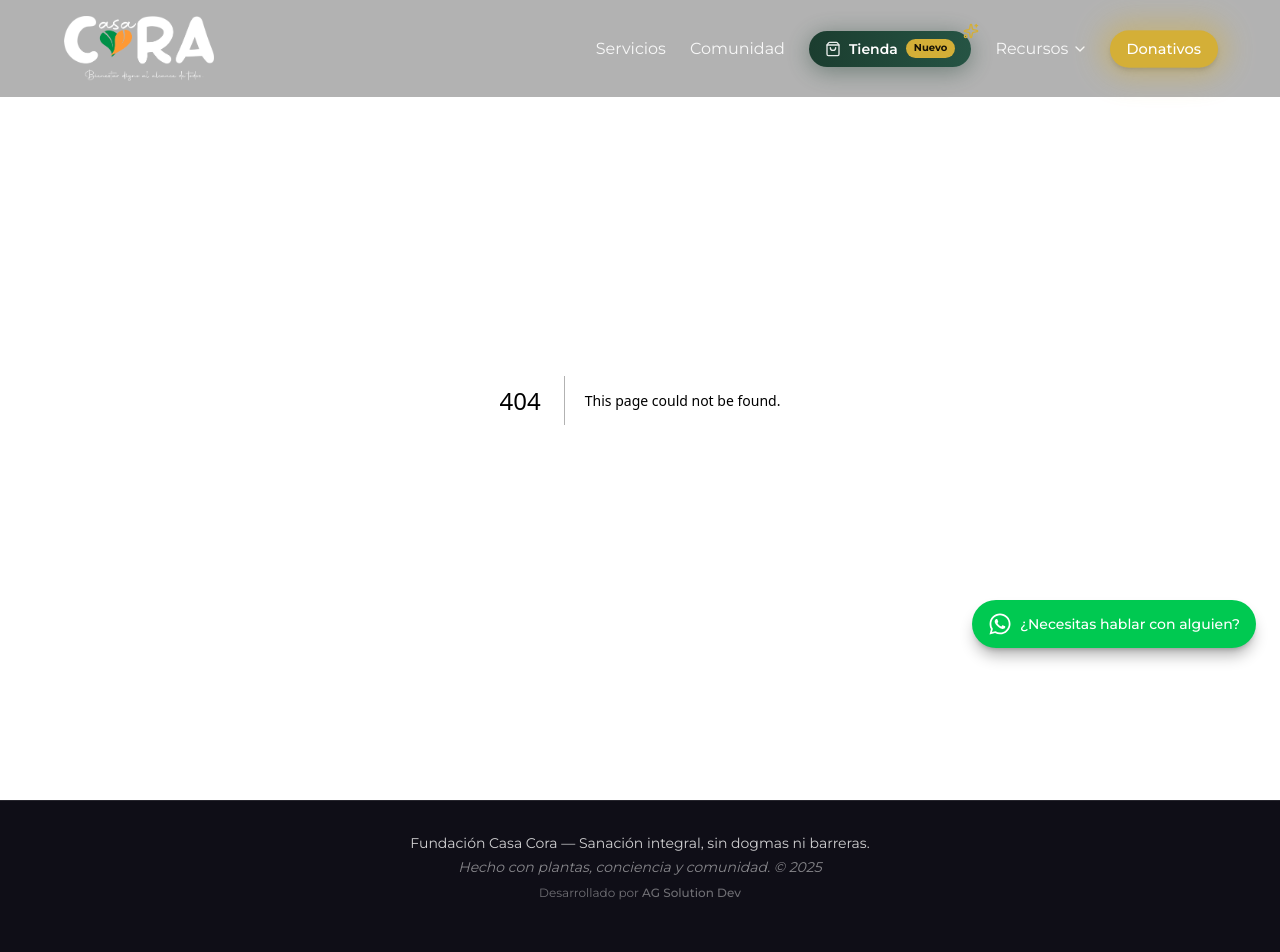
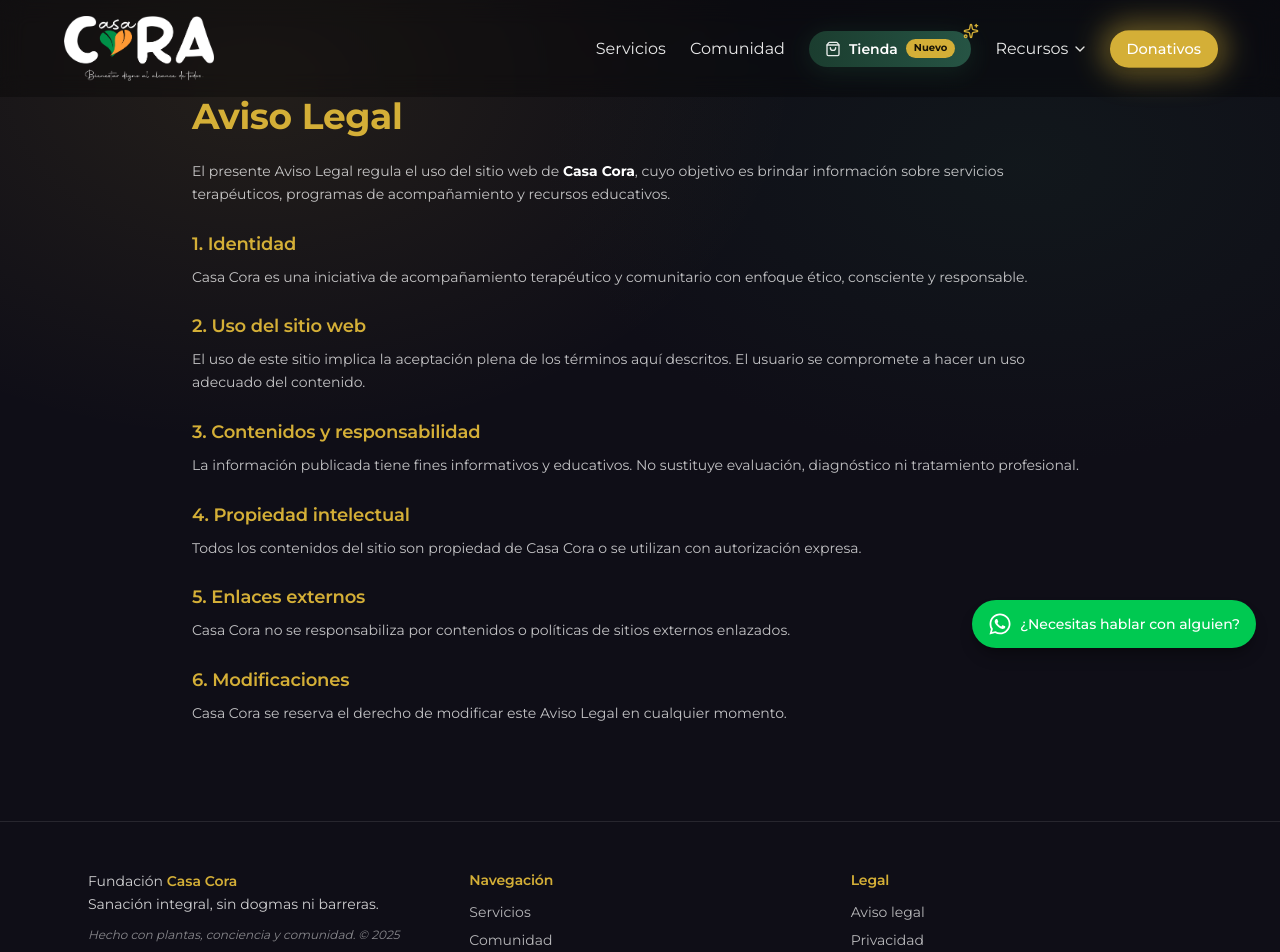
Before and after one commit to Abetar/casa_cora, a Next.js app: page /aviso-legal in a window 1280 px wide. Before the commit this address had no page. Shown: the top 952 px of the page. Built offline with nearby package versions, Linux system fonts and the light colour scheme.

Commit message:
Adding new styles and new donor

```diff
--- /dev/null
+++ b/src/app/aviso-legal/page.tsx
@@ -0,0 +1,78 @@
+"use client";
+
+export default function AvisoLegalPage() {
+  return (
+    <main
+      className="min-h-screen px-6 py-24"
+      style={{
+        background:
+          "radial-gradient(900px 600px at 20% 10%, rgba(212,175,55,0.10), transparent 60%)," +
+          "radial-gradient(800px 500px at 80% 20%, rgba(27,61,47,0.20), transparent 60%)," +
+          "#0f0e17",
+      }}
+    >
+      <div className="mx-auto max-w-4xl">
+        <h1 className="mb-6 font-montserrat text-4xl font-bold text-[#d4af37]">
+          Aviso Legal
+        </h1>
+
+        <div className="space-y-6 text-sm leading-relaxed text-white/75">
+          <p>
+            El presente Aviso Legal regula el uso del sitio web de{" "}
+            <strong className="text-white">Casa Cora</strong>, cuyo objetivo es
+            brindar información sobre servicios terapéuticos, programas de
+            acompañamiento y recursos educativos.
+          </p>
+
+          <Section title="1. Identidad">
+            Casa Cora es una iniciativa de acompañamiento terapéutico y
+            comunitario con enfoque ético, consciente y responsable.
+          </Section>
+
+          <Section title="2. Uso del sitio web">
+            El uso de este sitio implica la aceptación plena de los términos aquí
+            descritos. El usuario se compromete a hacer un uso adecuado del
+            contenido.
+          </Section>
+
+          <Section title="3. Contenidos y responsabilidad">
+            La información publicada tiene fines informativos y educativos. No
+            sustituye evaluación, diagnóstico ni tratamiento profesional.
+          </Section>
+
+          <Section title="4. Propiedad intelectual">
+            Todos los contenidos del sitio son propiedad de Casa Cora o se
+            utilizan con autorización expresa.
+          </Section>
+
+          <Section title="5. Enlaces externos">
+            Casa Cora no se responsabiliza por contenidos o políticas de sitios
+            externos enlazados.
+          </Section>
+
+          <Section title="6. Modificaciones">
+            Casa Cora se reserva el derecho de modificar este Aviso Legal en
+            cualquier momento.
+          </Section>
+        </div>
+      </div>
+    </main>
+  );
+}
+
+function Section({
+  title,
+  children,
+}: {
+  title: string;
+  children: React.ReactNode;
+}) {
+  return (
+    <section>
+      <h2 className="mb-2 font-montserrat text-lg font-semibold text-[#d4af37]">
+        {title}
+      </h2>
+      <p>{children}</p>
+    </section>
+  );
+}
--- a/src/app/globals.css
+++ b/src/app/globals.css
@@ -1,46 +1,33 @@
 @import "tailwindcss";
 
-/* ===============================
-   Variables base de color
-   =============================== */
+/* Variables de tipografía */
 :root {
-  --background: #0f0e17;
-  --foreground: #ededed;
+  --font-sans: var(--font-montserrat);
 }
 
-/* ===============================
-   Theme tokens (Tailwind v4)
-   =============================== */
-@theme inline {
-  --color-background: var(--background);
-  --color-foreground: var(--foreground);
-
-  /* ⬇️ FUENTE GLOBAL */
-  --font-sans: var(--font-montserrat);
-  --font-mono: var(--font-geist-mono);
+/* Base global */
+.cc-root {
+  font-family: var(--font-sans), system-ui, -apple-system, Segoe UI, Roboto,
+    Helvetica, Arial, "Apple Color Emoji", "Segoe UI Emoji";
 }
 
-/* ===============================
-   Dark mode (por compatibilidad)
-   =============================== */
-@media (prefers-color-scheme: dark) {
-  :root {
-    --background: #0f0e17;
-    --foreground: #ededed;
-  }
+/* ✅ Forzar headings (H1-H6) a Montserrat SIN tocar componentes */
+.cc-root h1,
+.cc-root h2,
+.cc-root h3,
+.cc-root h4,
+.cc-root h5,
+.cc-root h6 {
+  font-family: var(--font-montserrat), system-ui, -apple-system, Segoe UI, Roboto,
+    Helvetica, Arial;
+  letter-spacing: -0.01em;
 }
 
-/* ===============================
-   Base global
-   =============================== */
-html,
-body {
-  background: var(--background);
-  color: var(--foreground);
-  font-family: var(--font-montserrat),
-    system-ui,
-    -apple-system,
-    BlinkMacSystemFont,
-    "Segoe UI",
-    sans-serif;
+/*
+  ✅ Importante:
+  Si en tu UI usabas "font-serif" para títulos, esto lo pisa globalmente.
+  Si quieres mantener serif SOLO en casos específicos, te doy una clase .cc-serif
+*/
+.cc-serif {
+  font-family: ui-serif, Georgia, Cambria, "Times New Roman", Times, serif;
 }
--- a/src/app/layout.tsx
+++ b/src/app/layout.tsx
@@ -9,9 +9,9 @@
 
 const montserrat = Montserrat({
   subsets: ["latin"],
+  weight: ["400", "500", "600", "700", "800"],
   variable: "--font-montserrat",
   display: "swap",
-  weight: ["300", "400", "500", "600", "700"],
 });
 
 export const metadata: Metadata = {
@@ -94,7 +94,7 @@
 }) {
   return (
     <html lang="es" className={montserrat.variable}>
-      <body className="font-sans antialiased bg-[#0f0e17] text-white">
+      <body className="cc-root bg-[#0f0e17] text-white">
         <AppNavbarShell>
           <ToastProvider>{children}</ToastProvider>
         </AppNavbarShell>
--- a/src/app/page.tsx
+++ b/src/app/page.tsx
@@ -20,7 +20,8 @@
   { name: "Promptory AI", src: "/donors/promptory_icon.jpeg", href: "https://promptory-ai.vercel.app/" },
   { name: "La Caverna", src: "/donors/caverna-logo.png" },
   { name: "AG Solutions", src: "/donors/agsolutions_icon.jpg", href: "https://agsolutions.dev" },
-  { name: "Petunia Arte Digital", src: "/donors/petunia_logo.png"}
+  { name: "Petunia Arte Digital", src: "/donors/petunia_logo.png"},
+  { name: "PU Consulting", src: "/donors/pu-consulting-logo.png", href: "https://pu-consulting-site.vercel.app/" },
 ];
 
 const BRAND = "#1B3D2F";
--- /dev/null
+++ b/src/app/privacidad/page.tsx
@@ -0,0 +1,78 @@
+"use client";
+
+export default function PrivacidadPage() {
+  return (
+    <main
+      className="min-h-screen px-6 py-24"
+      style={{
+        background:
+          "radial-gradient(900px 600px at 20% 10%, rgba(212,175,55,0.10), transparent 60%)," +
+          "radial-gradient(800px 500px at 80% 20%, rgba(27,61,47,0.20), transparent 60%)," +
+          "#0f0e17",
+      }}
+    >
+      <div className="mx-auto max-w-4xl">
+        <h1 className="mb-6 font-montserrat text-4xl font-bold text-[#d4af37]">
+          Política de Privacidad
+        </h1>
+
+        <div className="space-y-6 text-sm leading-relaxed text-white/75">
+          <p>
+            En <strong className="text-white">Casa Cora</strong> respetamos
+            profundamente la privacidad de las personas. Esta política explica
+            cómo se recopila y protege la información personal.
+          </p>
+
+          <Section title="1. Datos recopilados">
+            Únicamente se recopilan datos proporcionados voluntariamente como
+            nombre, teléfono o mensajes de contacto.
+          </Section>
+
+          <Section title="2. Uso de la información">
+            La información se utiliza para responder consultas y brindar
+            información sobre servicios.
+          </Section>
+
+          <Section title="3. Confidencialidad">
+            Casa Cora no vende ni comparte datos personales con terceros.
+          </Section>
+
+          <Section title="4. Seguridad">
+            Se aplican medidas razonables para proteger los datos personales.
+          </Section>
+
+          <Section title="5. Cookies">
+            Este sitio puede usar cookies técnicas para mejorar la experiencia
+            del usuario.
+          </Section>
+
+          <Section title="6. Derechos del usuario">
+            El usuario puede solicitar la eliminación o modificación de sus
+            datos mediante los canales de contacto disponibles.
+          </Section>
+
+          <Section title="7. Cambios en la política">
+            Casa Cora puede actualizar esta política en cualquier momento.
+          </Section>
+        </div>
+      </div>
+    </main>
+  );
+}
+
+function Section({
+  title,
+  children,
+}: {
+  title: string;
+  children: React.ReactNode;
+}) {
+  return (
+    <section>
+      <h2 className="mb-2 font-montserrat text-lg font-semibold text-[#d4af37]">
+        {title}
+      </h2>
+      <p>{children}</p>
+    </section>
+  );
+}
--- a/src/components/DonadoresMarquee.tsx
+++ b/src/components/DonadoresMarquee.tsx
@@ -1,6 +1,7 @@
 "use client";
 
 import Image from "next/image";
+import { useEffect, useMemo, useRef, useState } from "react";
 
 type Donor = {
   name: string;
@@ -11,16 +12,49 @@
 type Props = {
   donors: Donor[];
   speedSeconds?: number;
+  size?: number;
+  gapPx?: number;
 };
 
-export default function DonadoresMarquee({ donors, speedSeconds = 22 }: Props) {
-  // ✅ SOLO duplicamos 1 vez (2 sets), para que -50% sea exacto
-  const loop = [...donors, ...donors];
+export default function DonadoresMarquee({
+  donors,
+  speedSeconds = 18,
+  size = 92,
+  gapPx = 34,
+}: Props) {
+  const groupRef = useRef<HTMLDivElement | null>(null);
+  const [groupWidth, setGroupWidth] = useState<number>(0);
+
+  // Medir el ancho real del grupo A (incluye gaps)
+  useEffect(() => {
+    if (!groupRef.current) return;
+
+    const el = groupRef.current;
+
+    const measure = () => {
+      // scrollWidth da el ancho real del contenido
+      setGroupWidth(el.scrollWidth);
+    };
+
+    measure();
+
+    const ro = new ResizeObserver(() => measure());
+    ro.observe(el);
+
+    // Re-medimos cuando cargan imágenes (por si cambian tamaños)
+    const t = window.setTimeout(measure, 250);
+
+    return () => {
+      window.clearTimeout(t);
+      ro.disconnect();
+    };
+  }, [donors, size, gapPx]);
+
+  if (!donors?.length) return null;
 
   return (
     <section id="donadores" className="px-6 py-16">
       <div className="mx-auto max-w-7xl">
-        {/* Panel oscuro */}
         <div
           className="rounded-3xl border bg-[#0f0e17] p-6 sm:p-8 shadow-[0_20px_60px_rgba(0,0,0,0.35)]"
           style={{ borderColor: "rgba(212,175,55,0.18)" }}
@@ -34,21 +68,40 @@
             posible Casa Cora.
           </p>
 
-          {/* Carrusel */}
           <div className="relative mt-8 overflow-hidden">
-            {/* fades */}
-            <div className="pointer-events-none absolute inset-y-0 left-0 w-20 bg-gradient-to-r from-[#0f0e17] to-transparent" />
-            <div className="pointer-events-none absolute inset-y-0 right-0 w-20 bg-gradient-to-l from-[#0f0e17] to-transparent" />
+            {/* Fades */}
+            <div className="pointer-events-none absolute inset-y-0 left-0 w-24 bg-gradient-to-r from-[#0f0e17] to-transparent" />
+            <div className="pointer-events-none absolute inset-y-0 right-0 w-24 bg-gradient-to-l from-[#0f0e17] to-transparent" />
 
+            {/* Track */}
             <div
-              className="cc-marquee"
-              style={{ ["--duration" as any]: `${speedSeconds}s` }}
-              aria-label="Carrusel de donadores"
+              className="cc-track"
+              style={
+                {
+                  ["--duration" as any]: `${speedSeconds}s`,
+                  ["--shift" as any]: `${groupWidth}px`, // ✅ movimiento exacto
+                } as React.CSSProperties
+              }
             >
-              {/* Track */}
-              <div className="cc-track">
-                {loop.map((d, i) => (
-                  <LogoCircle key={`${d.name}-${i}`} donor={d} />
+              {/* Grupo A (medido) */}
+              <div
+                ref={groupRef}
+                className="cc-group"
+                style={{ gap: `${gapPx}px`, paddingRight: `${gapPx}px` }}
+              >
+                {donors.map((d) => (
+                  <LogoItem key={`a-${d.name}`} donor={d} size={size} />
+                ))}
+              </div>
+
+              {/* Grupo B (duplicado) */}
+              <div
+                className="cc-group"
+                aria-hidden="true"
+                style={{ gap: `${gapPx}px`, paddingRight: `${gapPx}px` }}
+              >
+                {donors.map((d) => (
+                  <LogoItem key={`b-${d.name}`} donor={d} size={size} />
                 ))}
               </div>
             </div>
@@ -61,33 +114,29 @@
       </div>
 
       <style jsx>{`
-        .cc-marquee {
-          --gap: 28px;
-          --pad: 26px; /* ✅ evita que se corte el primer logo */
-          overflow: hidden;
-        }
-
         .cc-track {
           display: flex;
-          align-items: center;
-          gap: var(--gap);
           width: max-content;
-          padding-inline: var(--pad);
           animation: scroll var(--duration) linear infinite;
           will-change: transform;
         }
 
-        /* ✅ como hay 2 sets iguales, movemos exactamente 50% del track */
+        .cc-group {
+          display: flex;
+          align-items: flex-start;
+          flex-shrink: 0;
+        }
+
+        /* ✅ mueve exactamente el ancho del grupo A (sin huecos) */
         @keyframes scroll {
           from {
             transform: translateX(0);
           }
           to {
-            transform: translateX(-50%);
+            transform: translateX(calc(-1 * var(--shift)));
           }
         }
 
-        /* Accesibilidad: respeta reduce motion */
         @media (prefers-reduced-motion: reduce) {
           .cc-track {
             animation: none;
@@ -98,31 +147,36 @@
   );
 }
 
-function LogoCircle({ donor }: { donor: Donor }) {
+function LogoItem({ donor, size }: { donor: Donor; size: number }) {
+  const itemWidth = Math.max(size + 36, 140);
+
   const content = (
-    <div className="flex flex-col items-center gap-2 shrink-0">
-      {/* ✅ círculo real, imagen cubre todo */}
+    <div className="shrink-0" style={{ width: itemWidth }} title={donor.name}>
+      <div className="flex flex-col items-center gap-2">
         <div
-        className="relative h-24 w-24 md:h-28 md:w-28 rounded-full overflow-hidden"
+          className="relative overflow-hidden rounded-full"
           style={{
+            width: size,
+            height: size,
             boxShadow: "0 0 0 1px rgba(212,175,55,0.22)",
           }}
-        aria-label={donor.name}
-        title={donor.name}
         >
           <Image
             src={donor.src}
             alt={donor.name}
             fill
-          sizes="112px"
+            sizes={`${size}px`}
             className="object-cover"
           />
         </div>
 
-      {/* ✅ nombre compacto */}
-      <span className="text-xs md:text-sm text-white/75 text-center leading-tight max-w-[112px]">
+        <span
+          className="text-xs md:text-sm text-white/75 text-center leading-snug"
+          style={{ width: itemWidth, minHeight: 36 }}
+        >
           {donor.name}
         </span>
+      </div>
     </div>
   );
 
--- a/src/components/Footer.tsx
+++ b/src/components/Footer.tsx
@@ -1,23 +1,59 @@
 const Footer = () => {
   return (
-    <footer className="bg-[#0f0e17] text-white py-8 text-center text-sm border-t border-white/10">
-      <p className="mb-1 text-white/80">
-        Fundación Casa Cora — Sanación integral, sin dogmas ni barreras.
-      </p>
-      <p className="text-white/50 italic mb-2">
-        Hecho con plantas, conciencia y comunidad. © {new Date().getFullYear()}
-      </p>
-      <p className="text-white/40 text-xs">
-        Desarrollado por{' '}
+    <footer className="bg-[#0f0e17] border-t border-white/10 text-white">
+      <div className="mx-auto max-w-6xl px-6 py-12 grid gap-10 md:grid-cols-3">
+
+        {/* Identidad */}
+        <div>
+          <p className="text-sm text-white/80 leading-relaxed">
+            Fundación <span className="text-[#d4af37] font-semibold">Casa Cora</span>
+            <br />
+            Sanación integral, sin dogmas ni barreras.
+          </p>
+
+          <p className="mt-3 text-xs italic text-white/50">
+            Hecho con plantas, conciencia y comunidad. © {new Date().getFullYear()}
+          </p>
+        </div>
+
+        {/* Navegación */}
+        <div>
+          <h4 className="mb-3 text-sm font-semibold text-[#d4af37]">
+            Navegación
+          </h4>
+          <ul className="space-y-2 text-sm text-white/70">
+            <li><a href="#servicios" className="hover:text-white">Servicios</a></li>
+            <li><a href="#comunidad" className="hover:text-white">Comunidad</a></li>
+            <li><a href="/tienda" className="hover:text-white">Tienda</a></li>
+            <li><a href="#donativos" className="hover:text-white">Donativos</a></li>
+          </ul>
+        </div>
+
+        {/* Legal */}
+        <div>
+          <h4 className="mb-3 text-sm font-semibold text-[#d4af37]">
+            Legal
+          </h4>
+          <ul className="space-y-2 text-sm text-white/70">
+            <li><a href="/aviso-legal" className="hover:text-white">Aviso legal</a></li>
+            <li><a href="/privacidad" className="hover:text-white">Privacidad</a></li>
+            <li><a href="/contacto" className="hover:text-white">Contacto</a></li>
+          </ul>
+        </div>
+      </div>
+
+      {/* Créditos */}
+      <div className="border-t border-white/5 py-4 text-center text-xs text-white/40">
+        Diseño web:{' '}
         <a
           href="https://agsolutions.dev/"
           target="_blank"
           rel="noopener noreferrer"
-          className="text-gold hover:underline font-medium"
+          className="text-[#d4af37] hover:underline font-medium"
         >
-          AG Solution Dev
+          AG Solutions
         </a>
-      </p>
+      </div>
     </footer>
   )
 }
```
Also changed, not shown: public/donors/pu-consulting-logo.png (added). Lines whose indentation alone changed are shown as unchanged.
